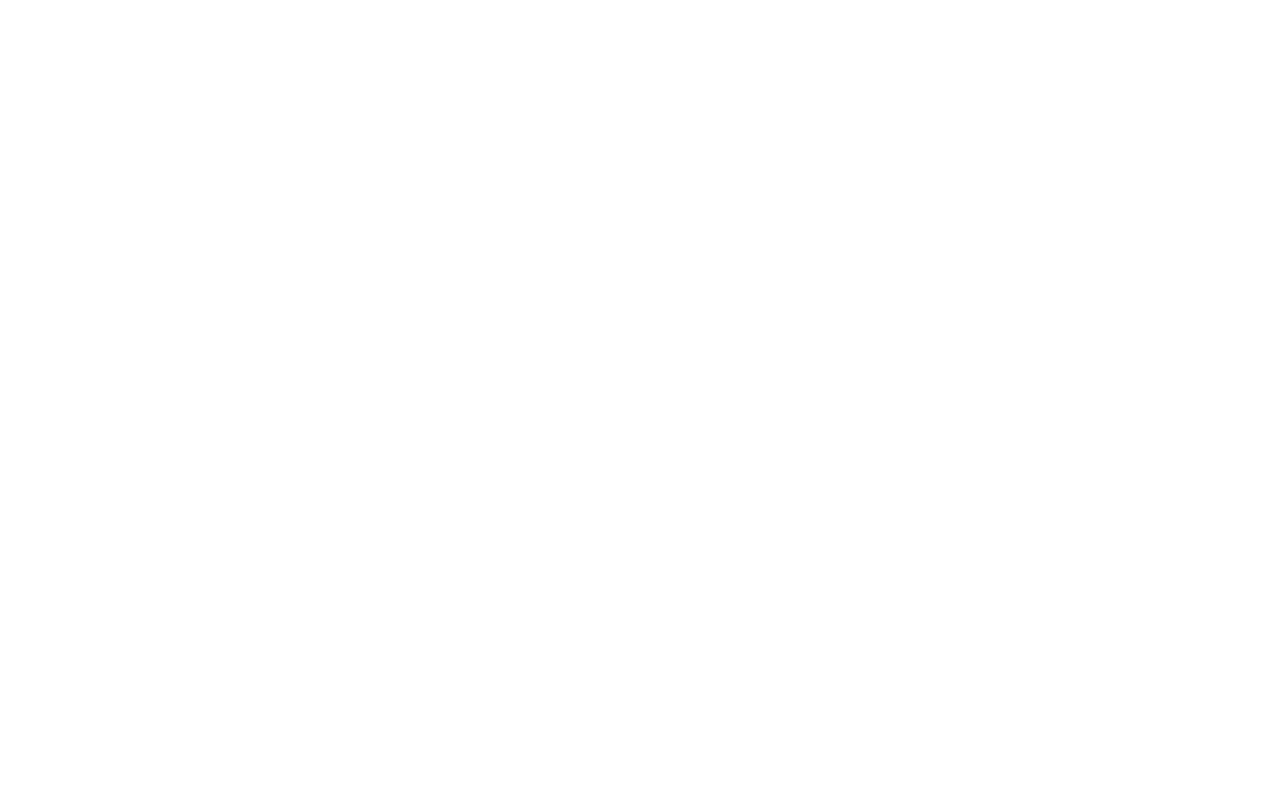
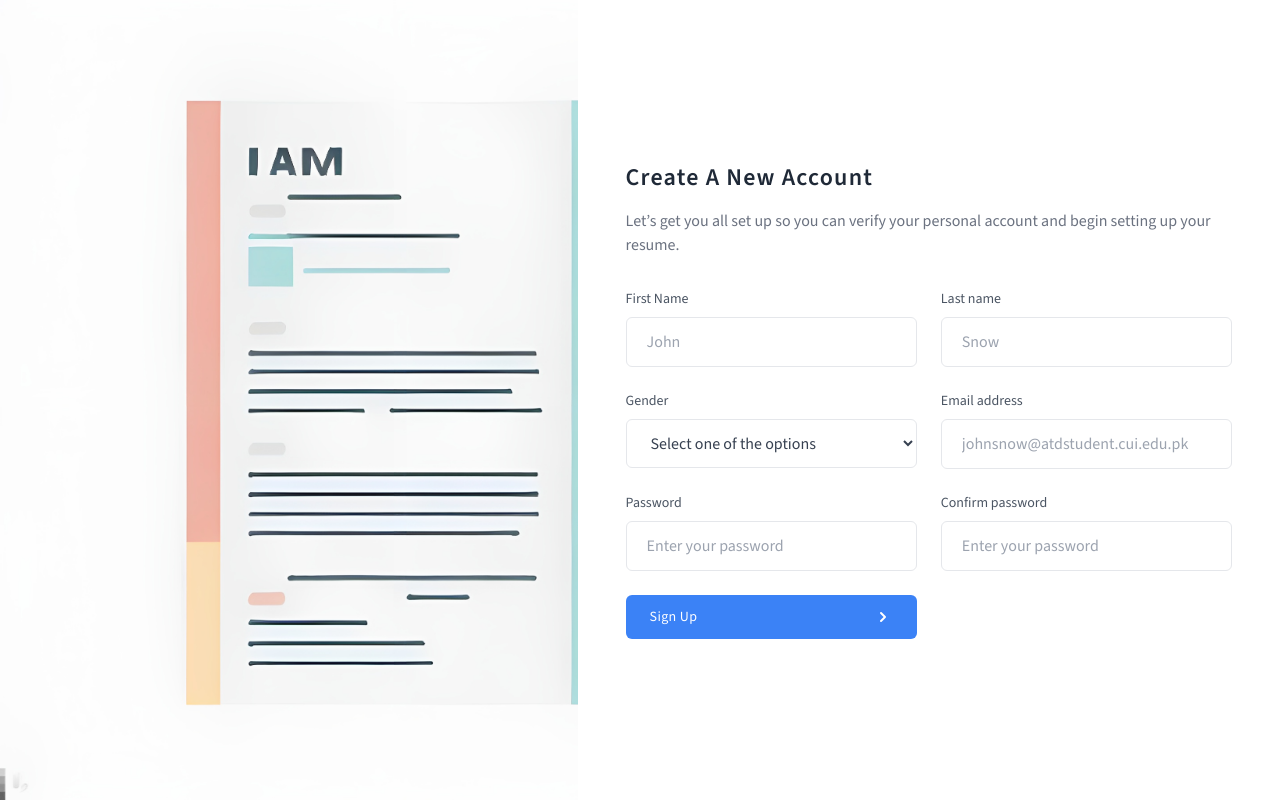
Before and after one commit to OmerAwan445/Job_fair_portal, a React (Create React App) app: page /sign-up in a window 1280 px wide. Before the commit this address had no page. Built offline with nearby package versions, Linux system fonts and the light colour scheme.

Commit message:
Signup Page Completed

```diff
--- a/src/App.tsx
+++ b/src/App.tsx
@@ -1,6 +1,7 @@
 import { useEffect } from "react";
 import Login from "./Pages/Login";
 import { Route, Routes, useNavigate } from "react-router-dom";
+import SignUp from "./Pages/SignUp";
 
 function App() {
  return (
@@ -8,6 +9,7 @@ function App() {
     <Routes>
       <Route path="/" element={<Root />} />
       <Route path="/login" element={<Login />} />
+      <Route path="/sign-up" element={<SignUp />} />
      </Routes>
      </>
   );
--- a/src/Components/LoginForm.tsx
+++ b/src/Components/LoginForm.tsx
@@ -2,6 +2,7 @@ import React, { useContext, useRef, useState } from 'react'
 import Spinner from './Spinner';
 import { loginVerification } from '../utils/loginVerification';
 import { AppContext } from '../DataLayer/DataProviders/AppProvider';
+import { Link } from 'react-router-dom';
 
 function LoginForm() {
   const emailRef = useRef<HTMLInputElement>(null);
@@ -85,7 +86,7 @@ function LoginForm() {
 
       <p className="text-center text-sm text-gray-500">
         No account?&nbsp;
-        <a className="underline text-blue-400" href="##">Sign up</a>
+        <Link className="underline text-blue-400" to='/sign-up'>Sign up</Link>
       </p>
     </form>
   )
--- a/src/Components/SignupForm.tsx
+++ b/src/Components/SignupForm.tsx
@@ -1,6 +1,7 @@
-import React, { useState } from "react";
+import React, { useEffect, useState } from "react";
 import { SignupFormData } from "../Types";
-import { AccountCreationVerification } from "../utils/AccountCreationVerification";
+import { accountCreationVerification } from "../utils/accountCreationVerification";
+import { useNavigate } from "react-router";
 
 
 function SignupForm() {
@@ -12,8 +13,26 @@ function SignupForm() {
   const [confirmPassword, setConfirmPassword] = useState("");
   const [emailError, setEmailError] = useState("");
   const [passwordError, setPasswordError] = useState("");
+  const [responseStatus, setResponseStatus] = useState("");
+  const [responseMessage, setResponseMessage] = useState("");
+  const navigate = useNavigate();
 
-  const handleFormSubmit = (event: React.FormEvent<HTMLFormElement>) => {
+
+  useEffect(()=>{
+  if(responseStatus === "") return
+  if(responseStatus==="Error"){
+    const timeout = setTimeout(()=>{
+    setResponseMessage("");
+  },3000);
+  return () => clearTimeout(timeout);
+  }
+  setTimeout(()=>{
+    navigate('/login')
+  },2000)
+},[responseStatus,navigate]);
+
+
+ const handleFormSubmit = async (event: React.FormEvent<HTMLFormElement>) => {
     event.preventDefault();
     if (
       !firstName ||
@@ -49,7 +68,6 @@ function SignupForm() {
       !numberRegex.test(password) ||
       !specialCharRegex.test(password)
     ) {
-      console.log(specialCharRegex.test(password));
       setPasswordError(
         "*Password must contain at least one uppercase letter, one number, and one special character"
       );
@@ -71,12 +89,11 @@ function SignupForm() {
       email,
       password,
     };
-
-    console.log("Form Data:", formData);
-    // Perform further processing with the form data
-  AccountCreationVerification(formData);
-
-    // Ressetting all input fields
+  // Verifiying the user data
+ const {status,message} = await accountCreationVerification(formData);
+ setResponseStatus(status);
+ setResponseMessage(message);
+// Ressetting all input fields ===========
     setFirstName("");
     setLastName("");
     setGender(-1);
@@ -87,7 +104,7 @@ function SignupForm() {
     setPasswordError("");
   };
 
-  // Input Fields Handlers
+  // Input Fields Handlers ===========
   const handleFirstNameChange = (
     event: React.ChangeEvent<HTMLInputElement>
   ) => {
@@ -105,6 +122,7 @@ function SignupForm() {
 
   const handleEmailChange = (event: React.ChangeEvent<HTMLInputElement>) => {
     setEmail(event.target.value);
+    setEmailError("");
   };
 
   const handlePasswordChange = (event: React.ChangeEvent<HTMLInputElement>) => {
@@ -114,11 +132,13 @@ function SignupForm() {
   const handleConfirmPasswordChange = (
     event: React.ChangeEvent<HTMLInputElement>
   ) => {
-    setConfirmPassword(event.target.value);
-  };
+  setConfirmPassword(event.target.value);
+  setPasswordError("");
+};
 
   return (
     <div>
+      {responseMessage && <div className={`${responseStatus ==="Error" ? "bg-red-600":"bg-green-600" } absolute top-0 w-32 mx-auto`}><h3>{responseMessage}</h3></div>}
       <form
         className="grid grid-cols-1 gap-6 mt-8 md:grid-cols-2"
         onSubmit={handleFormSubmit}
@@ -169,7 +189,7 @@ function SignupForm() {
               Select one of the options
             </option>
             <option value="1">Male</option>
-            <option value="2">Female</option>
+            <option value="0">Female</option>
           </select>
         </div>
 
--- a/src/Pages/NewAccount.tsx
+++ b/src/Pages/SignUp.tsx
@@ -1,11 +1,10 @@
-// import { url } from "inspector";
 import React from "react";
 import NewAccPageIm from "../Imgs/NewAccPageIm.png";
 import SignupForm from "../Components/SignupForm";
 
-function NewAccount() {
+function SignUp() {
   return (
-    <section className="bg-white dark:bg-gray-900">
+    <section className="bg-white dark:bg-gray-900 relative">
       <div className="flex justify-center min-h-screen">
         <div
           className="hidden bg-cover lg:block lg:w-2/5"
@@ -34,4 +33,4 @@ function NewAccount() {
     </section>
   );
 }
-export default NewAccount;
+export default SignUp;
--- a/src/utils/AccountCreationVerification.ts
+++ b/src/utils/AccountCreationVerification.ts
@@ -1,14 +1,20 @@
+import axios from "axios";
 import { SignupFormData } from "../Types";
-import axios from "axios";
 
-export async function AccountCreationVerification(formdata:SignupFormData){
+export async function accountCreationVerification(formdata: SignupFormData): Promise<{ status: string, message: string }> {
   const BASE_URL = process.env.REACT_APP_API_ENDPOINT;
   try {
     if (!BASE_URL) throw new Error('No API ENDPOINT FOUND');
     const headers = {
-      'accept': 'text/plain',
+      'accept': '*/*',
       'Content-Type': 'application/json'
     };
     const { data } = await axios.post(`${BASE_URL}/auth/Register`, formdata, { headers });
+    // Return the data value
+    return data.value;
+  } catch (error) {
+    console.error(error);
+    // Returns an error
+    throw new Error('An error occurred during account creation verification');
+  }
 }
-}
--- a/src/utils/loginVerification.ts
+++ b/src/utils/loginVerification.ts
@@ -14,14 +14,14 @@ export async function loginVerification(email: string, password: string): Promis
       password
     };
     const { data } = await axios.post(`${BASE_URL}/auth/login`, userData, { headers });
-
+console.log(data);
     // Means the email or password was wrong
     if (data.statusCode === 401) throw new Error('Invalid email or password');
 
     // Return a valid LoginVerification object
     return {
       isLoggedIn: true,
-      _token: data.token,
+      _token: data.value.token,
       errorMessage: ''
     };
   } catch (error: unknown) {
```
